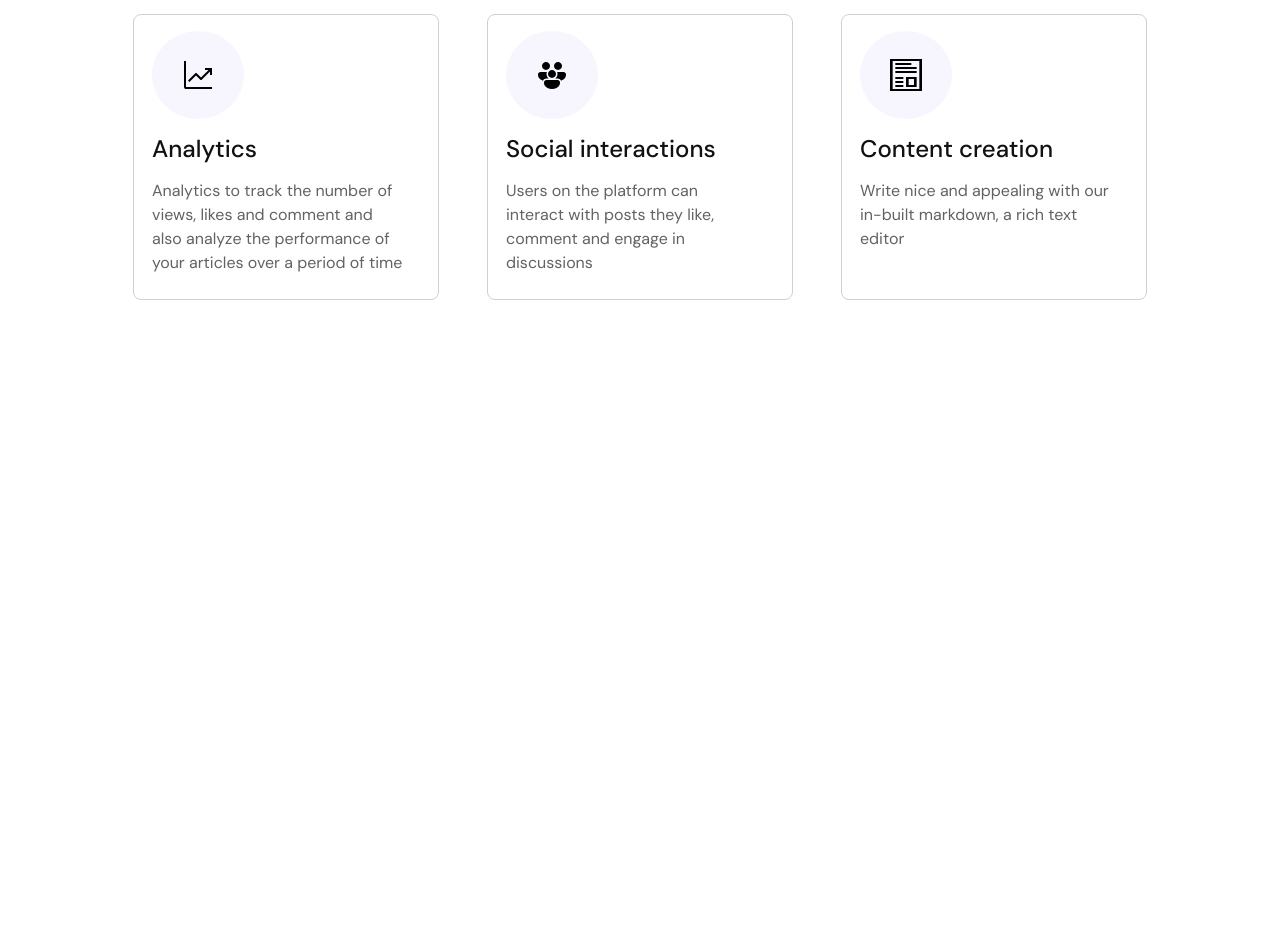
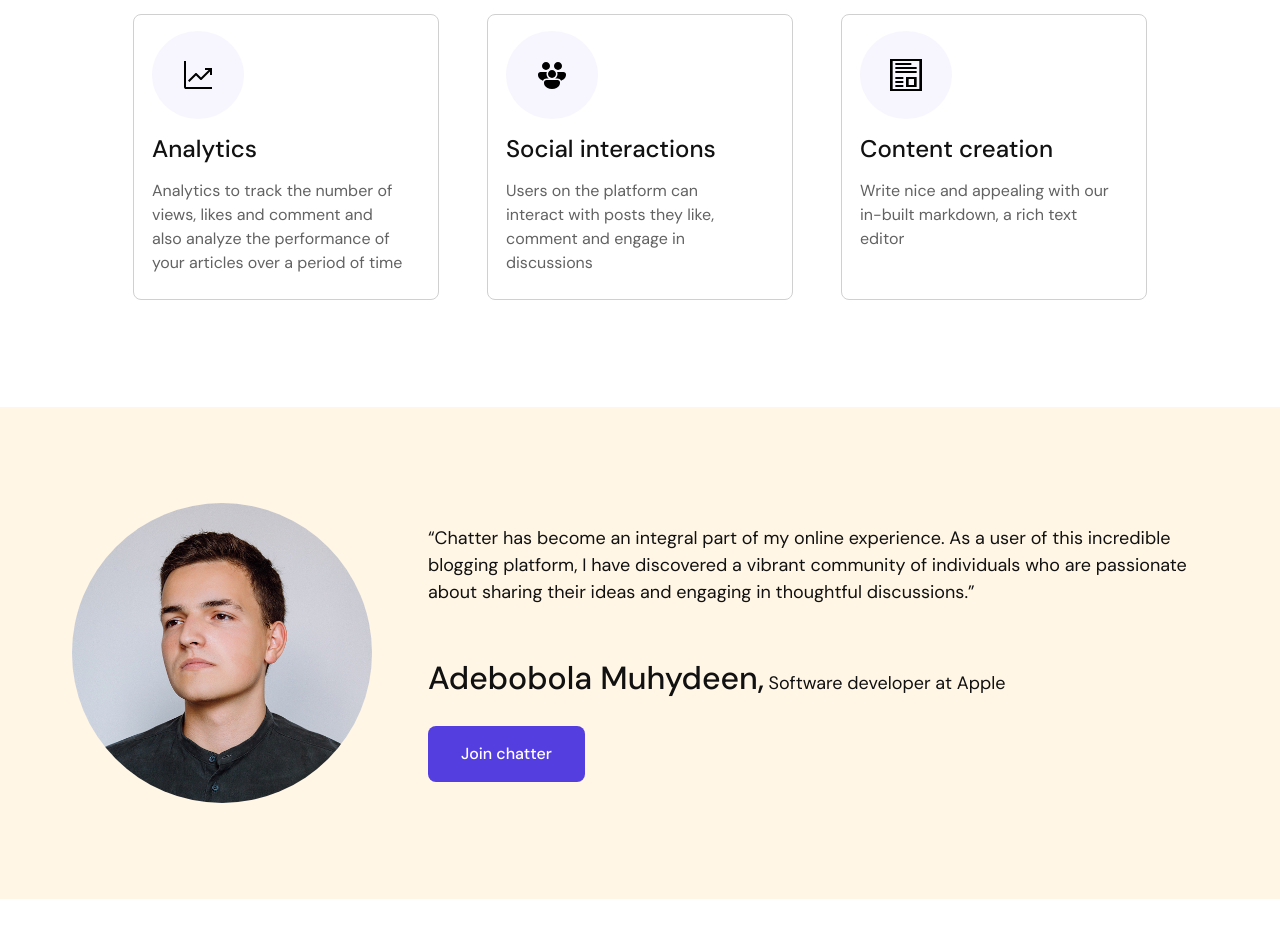
Before and after one commit to FolashadeBlessingBello/chatter, a plain HTML site: page index.html in a window 1280 px wide. Shown: the part 1675-2613 px from the top of the page. Before the commit the page ends 1975 px from the top, so only its background shows below. Drawn offline with Linux system fonts and the light colour scheme.

Commit message:
feat: add testimonial section

```diff
--- a/css/style.css
+++ b/css/style.css
@@ -285,3 +285,49 @@ body {
   padding-right: 16px;
   color: #626262;
 }
+
+
+/* Testimonial */
+.testimonial {
+  margin: 107px 0 ;
+  padding-block: 96px;
+  background-color: #ffedcc80;
+}
+
+.testimonial__inner {
+  display: flex;
+  align-items: center;
+  gap: 56px;
+}
+
+.testimonial__image {
+  flex-shrink: 0;
+  width: 300px;
+  height: 300px;
+  border-radius: 50%;
+  object-fit: cover;
+}
+
+.testimonial__content {
+  display: flex;
+  flex-direction: column;
+  align-items: flex-start;
+  gap: 24px;
+}
+
+.testimonial__quote {
+  font-size: 18px;
+  line-height: 27px;
+  margin-bottom: 24px;
+}
+
+.testimonial__name {
+  font-size: 32px;
+  font-weight: var(--fw-medium);
+  line-height: 48px;
+}
+
+.testimonial__role {
+  font-size: 18px;
+  line-height: 27px;
+}
--- a/index.html
+++ b/index.html
@@ -102,6 +102,31 @@
       </li>
     </ul>
   </div>
+  </section>
+
+  <section class="testimonial" id="testimonial">
+  <div class="container">
+    <div class="testimonial__inner">
+      <img
+        class="testimonial__image"
+        src="./assets/images/testimonial.jpg"
+        alt="Portrait of Adebobola Muhydeen"
+      />
+
+      <div class="testimonial__content">
+        <blockquote class="testimonial__quote">
+          “Chatter has become an integral part of my online experience. As a user of this incredible blogging platform, I have discovered a vibrant community of individuals who are passionate about sharing their ideas and engaging in thoughtful discussions.”
+        </blockquote>
+
+        <p class="testimonial__author">
+          <span class="testimonial__name">Adebobola Muhydeen,</span>
+          <span class="testimonial__role">Software developer at Apple</span>
+        </p>
+
+        <a href="#" class="btn btn--primary">Join chatter</a>
+      </div>
+    </div>
+  </div>
 </section>
 
 </main>
```
Also changed, not shown: assets/images/testimonial.jpg (added).
